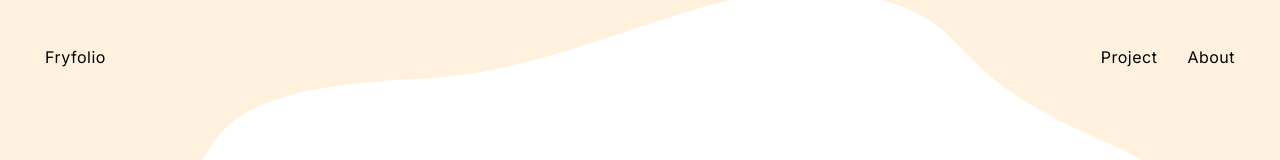
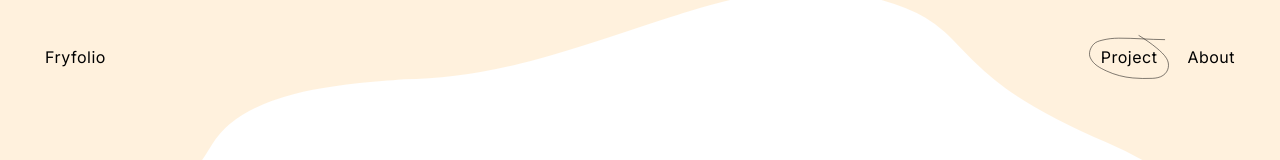
Before and after one commit to NUMBLE-WEB-PORTFOLIO/fryfolio, a Next.js app: page / in a window 1280 px wide. Shown: the top 160 px of the page. Built offline with nearby package versions, Linux system fonts and the light colour scheme.

Commit message:
feat: header animation 추가

```diff
--- a/src/app/layout.tsx
+++ b/src/app/layout.tsx
@@ -19,7 +19,7 @@ export default function RootLayout({
 }) {
   return (
     <html lang="ko">
-      <body className={`${inter.className} bg-main`}>
+      <body className={`${inter.className} bg-main-dark`}>
         <Header />
         {children}
       </body>
--- a/src/app/page.tsx
+++ b/src/app/page.tsx
@@ -1,6 +1,6 @@
 import Image from "next/image";
 
-import { Circle } from "@/components/Motion";
+import { EggYork } from "@/components/Motion";
 
 export default function Home() {
   return (
@@ -20,7 +20,7 @@ export default function Home() {
             priority
           />
         </div>
-        <Circle />
+        <EggYork />
       </section>
       <section className="h-screen z-10 bg-main-dark">안녕</section>
     </main>
--- a/src/components/Header/header.tsx
+++ b/src/components/Header/header.tsx
@@ -1,6 +1,11 @@
 import Link from "next/link";
 
-const NAV_ITEM_CLASSES = "inline-block ml-[3rem]";
+import { CircleLine } from "@/components/Motion";
+
+const NAV_ITEM = [
+  { title: "Project", pathname: "/", active: true },
+  { title: "About", pathname: "/about", active: false },
+];
 
 const Header = () => {
   return (
@@ -9,13 +14,24 @@ const Header = () => {
         <Link href="/">Fryfolio</Link>
       </div>
       <nav className="block fixed top-[4.5rem] right-[4.5rem] z-50">
-        <ul className="flex-row">
-          <li className={`${NAV_ITEM_CLASSES}`}>
-            <Link href="/">Project</Link>
-          </li>
-          <li className={`${NAV_ITEM_CLASSES}`}>
-            <Link href="/">About</Link>
-          </li>
+        <ul>
+          {NAV_ITEM.map(({ title, pathname, active }) => (
+            <li key={title} className="relative inline-block ml-[3rem]">
+              <Link href={{ pathname }} className="group">
+                <span>{title}</span>
+                <CircleLine
+                  className={`absolute top-[50%] left-[50%] translate-x-[-50%] translate-y-[-50%] max-w-none path ${
+                    active ? "visible" : "invisible"
+                  }`}
+                />
+                {!active && (
+                  <div
+                    className={`invisible group-hover:visible nav-underline`}
+                  ></div>
+                )}
+              </Link>
+            </li>
+          ))}
         </ul>
       </nav>
     </div>
--- /dev/null
+++ b/src/components/Motion/circle-line.tsx
@@ -0,0 +1,28 @@
+"use client";
+
+import { motion } from "framer-motion";
+
+const CircleLine = ({ className }: { className?: string }) => {
+  return (
+    <motion.svg
+      width="81"
+      height="45"
+      viewBox="0 0 81 45"
+      fill="none"
+      xmlns="http://www.w3.org/2000/svg"
+      className={className}
+    >
+      <motion.path
+        initial={{ pathLength: 0 }}
+        animate={{ pathLength: 1 }}
+        d="M76.1708 5.14436C60.8225 5.05009 45.5518 3.56062 30.2052 3.66423C24.5485 3.70242 18.9063 4.32634 13.4702 5.71997C10.1928 6.56016 7.45718 7.31417 5.177 9.66698C1.78386 13.1682 -0.258625 18.953 1.86718 23.4322C4.97841 29.9878 11.2059 33.3257 18.0816 36.5067C26.2738 40.2967 35.0996 42.6679 44.337 43.4633C50.7261 44.0133 57.2973 44.1325 63.7125 43.858C67.5152 43.6952 71.3873 43.0359 74.4973 40.9635C80.405 37.0268 81.4493 29.6156 78.1418 24.09C75.741 20.0792 72.1005 16.8121 68.3983 13.7291C62.7884 9.05743 56.7273 4.86011 50.3988 1"
+        stroke="black"
+        strokeWidth="0.5"
+        strokeLinecap="round"
+        strokeDasharray="221.957"
+      ></motion.path>
+    </motion.svg>
+  );
+};
+
+export default CircleLine;
--- a/src/components/Motion/index.ts
+++ b/src/components/Motion/index.ts
@@ -1 +1,2 @@
-export { default as Circle } from "./circle";
+export { default as EggYork } from "./egg-york";
+export { default as CircleLine } from "./circle-line";
--- a/src/styles/globals.css
+++ b/src/styles/globals.css
@@ -10,4 +10,23 @@
     @apply text-[1.6rem] w-screen;
     -webkit-font-smoothing: antialiased;
   }
+
+  @keyframes underline {
+    to {
+      background-position-y: -60px;
+    }
+  }
+
+  .nav-underline {
+    display: block;
+    position: absolute;
+    left: -5%;
+    bottom: -2px;
+    width: 110%;
+    height: 5px;
+    background-image: url(/images/underline.svg);
+    background-repeat: repeat;
+    animation: underline 1.4s linear infinite;
+    animation-timing-function: steps(10);
+  }
 }
```
Also changed, not shown: public/images/underline.svg (added), src/components/Motion/egg-york.tsx (renamed from src/components/Motion/circle.tsx).
